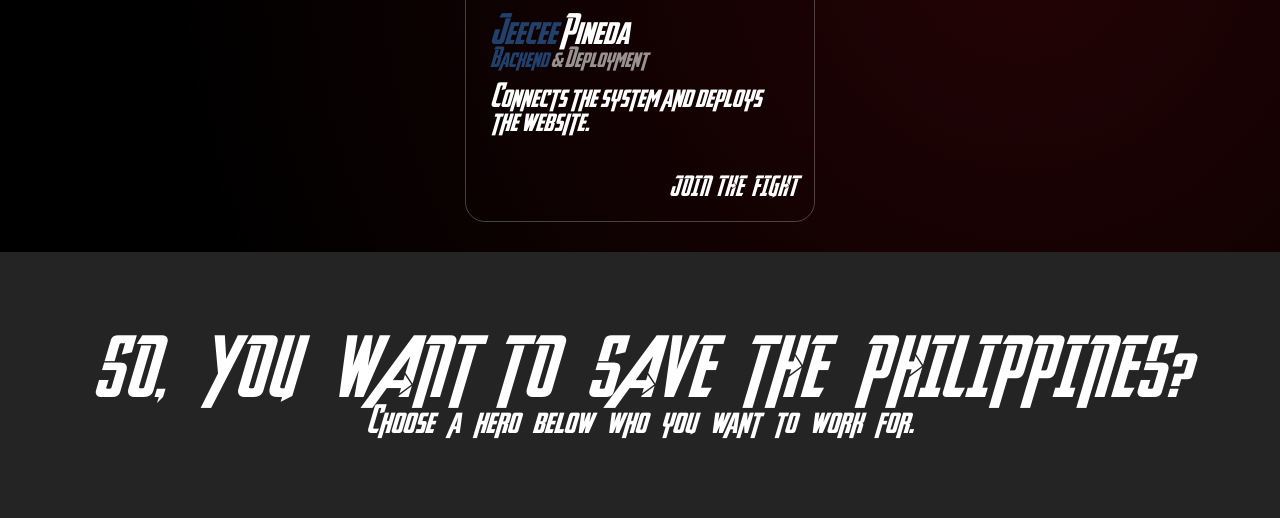
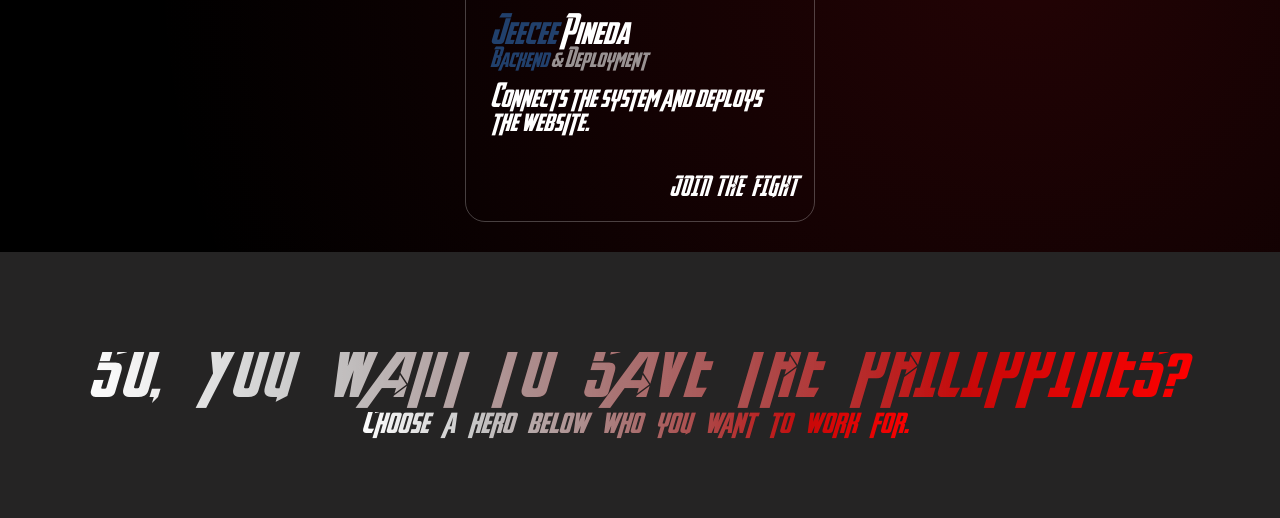
Before and after one commit to Xhinger/Avengers-Website, a plain HTML site: page home/home.html in a window 1280 px wide. Shown: the part 2511-3029 px from the top of the page. Drawn offline with Linux system fonts and the light colour scheme.

Commit message:
feat: enhance contact section header with gradient background and text styling

```diff
--- a/home/home.css
+++ b/home/home.css
@@ -621,6 +621,14 @@
 .contactus h1 {
   font-family: Avengeance Heroic Avenger;
   color: white;
+  padding-right: 10px;
+
+  background:
+    radial-gradient(circle at left, white, transparent 80%),
+    radial-gradient(circle at right, red, transparent 80%);
+
+  -webkit-background-clip: text;
+  -webkit-text-fill-color: transparent;
 }
 
 @media (max-width: 1024px) {
```
